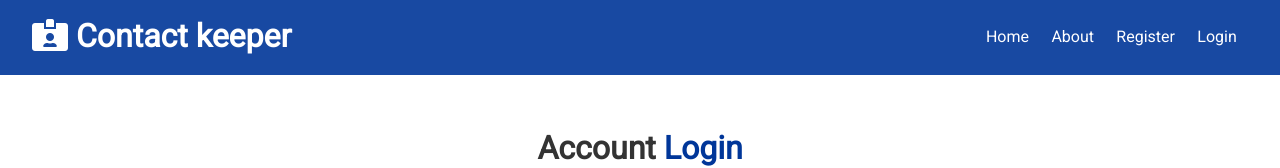
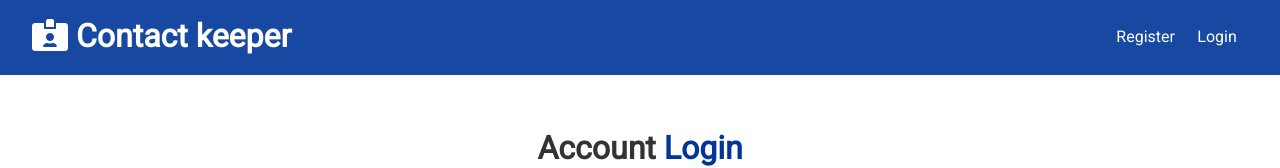
Before and after one commit to sebleYA/contact-keeper-api, a React (Create React App) app in the folder client/: page /login in a window 1280 px wide. Shown: the top 168 px of the page. Built offline with nearby package versions, Linux system fonts and the light colour scheme; the HTML template or start-up script is replaced by a standard one.

Commit message:
updated adding two links, auth and guess links

```diff
--- a/client/src/components/layout/Navbar.js
+++ b/client/src/components/layout/Navbar.js
@@ -1,27 +1,53 @@
-import React from 'react';
+import React, { Fragment, useContext } from 'react';
 import PropTypes from 'prop-types';
 import { Link } from 'react-router-dom';
+import AuthContext from '../../context/auth/authContext';
 
 const Navbar = ({ title, icon }) => {
+  const authContext = useContext(AuthContext);
+
+  const { isAuthenticated, logout, user } = authContext;
+
+  const onLogout = () => {
+    logout();
+  };
+
+  const authLinks = (
+    <Fragment>
+      <li>Hello {user && user.name}</li>
+      <li>
+        <a onClick={onLogout} href='#!'>
+          <i className='fas fa-sign-out-alt'></i>
+          <span className='hide-sm'>Logout</span>
+        </a>
+      </li>
+    </Fragment>
+  );
+  const guessLinks = (
+    <Fragment>
+      <li>
+        <Link to='/register'>Register</Link>
+      </li>
+      <li>
+        <Link to='/login'>Login</Link>
+      </li>
+    </Fragment>
+  );
+
   return (
     <div className='navbar bg-primary'>
       <h1>
         <i className={icon} /> {title}
       </h1>
-      <ul>
+      <ul>{isAuthenticated ? authLinks : guessLinks}</ul>
+      {/* <ul>
         <li>
           <Link to='/'>Home</Link>
         </li>
         <li>
           <Link to='/about'>About</Link>
         </li>
-        <li>
-          <Link to='/register'>Register</Link>
-        </li>{' '}
-        <li>
-          <Link to='/login'>Login</Link>
-        </li>
-      </ul>
+      </ul> */}
     </div>
   );
 };
```
